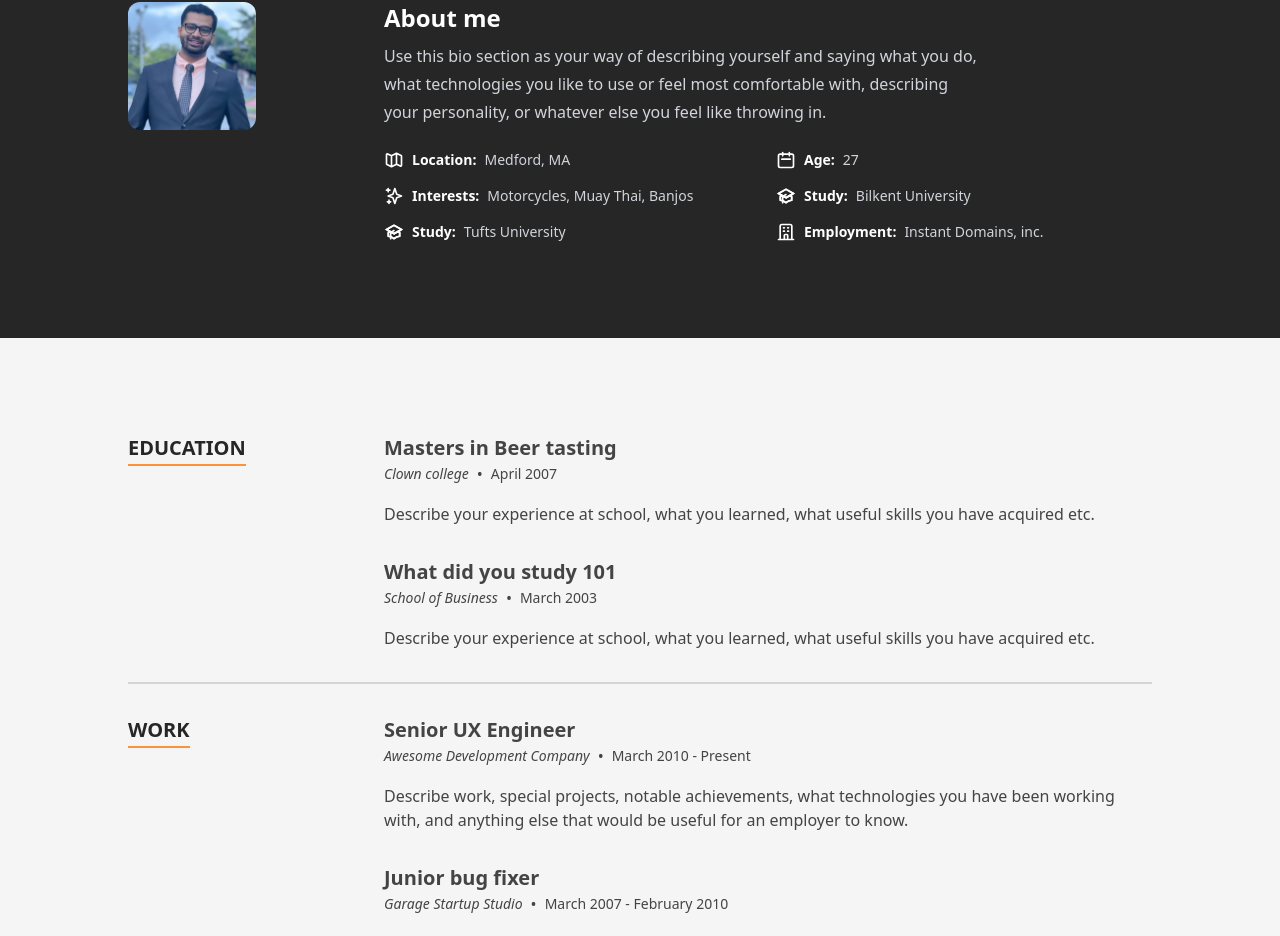
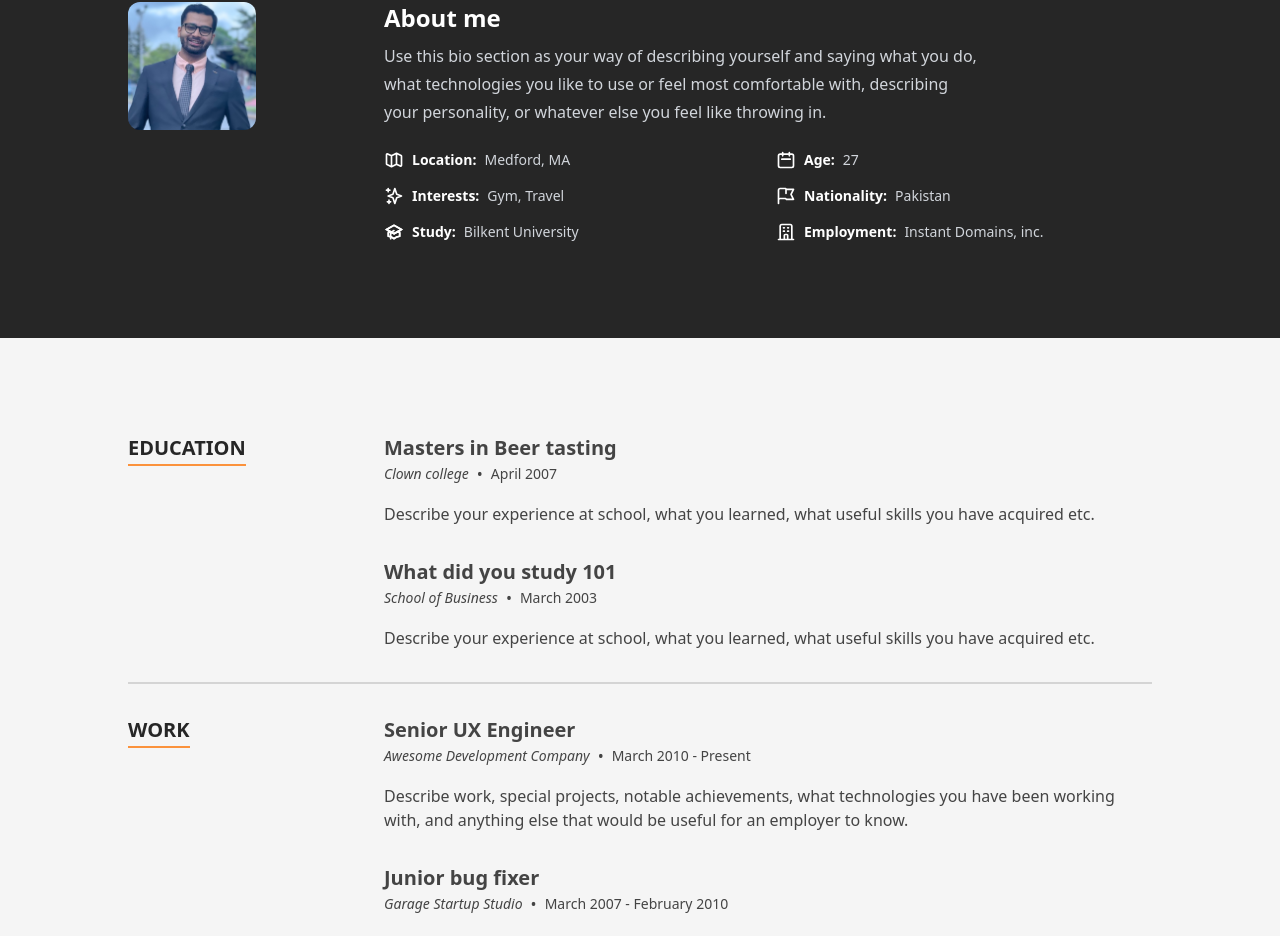
Before and after one commit to zaidikumail/kumailzaidi, a Next.js app: page / in a window 1280 px wide. Shown: the part 894-1830 px from the top of the page. Built offline with nearby package versions, Linux system fonts and the light colour scheme.

Commit message:
Update data.tsx

```diff
--- a/src/data/data.tsx
+++ b/src/data/data.tsx
@@ -107,9 +107,9 @@ export const aboutData: About = {
   aboutItems: [
     {label: 'Location', text: 'Medford, MA', Icon: MapIcon},
     {label: 'Age', text: '27', Icon: CalendarIcon},
-    {label: 'Interests', text: 'Motorcycles, Muay Thai, Banjos', Icon: SparklesIcon},
+    {label: 'Interests', text: 'Gym, Travel', Icon: SparklesIcon},
+     {label: 'Nationality', text: 'Pakistan', Icon: FlagIcon},
     {label: 'Study', text: 'Bilkent University', Icon: AcademicCapIcon},
-    {label: 'Study', text: 'Tufts University', Icon: AcademicCapIcon},
     {label: 'Employment', text: 'Instant Domains, inc.', Icon: OfficeBuildingIcon},
   ],
 };
```
